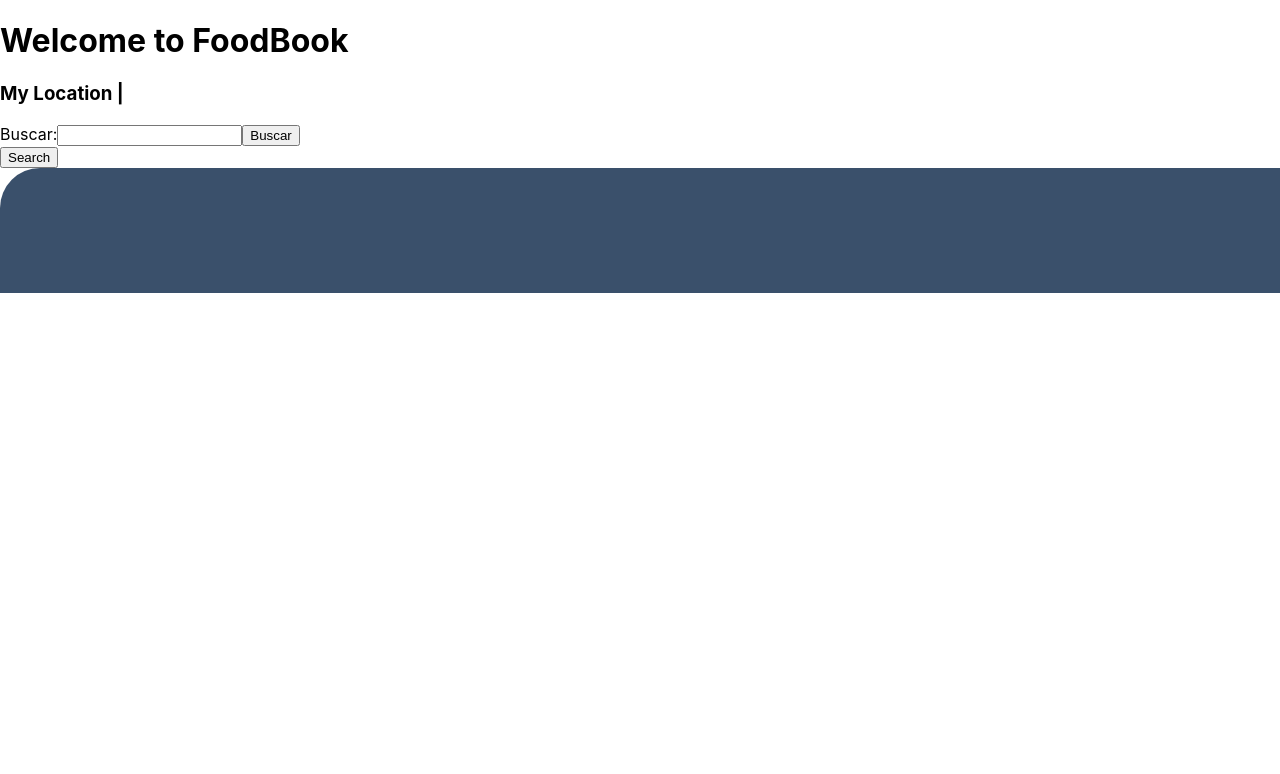
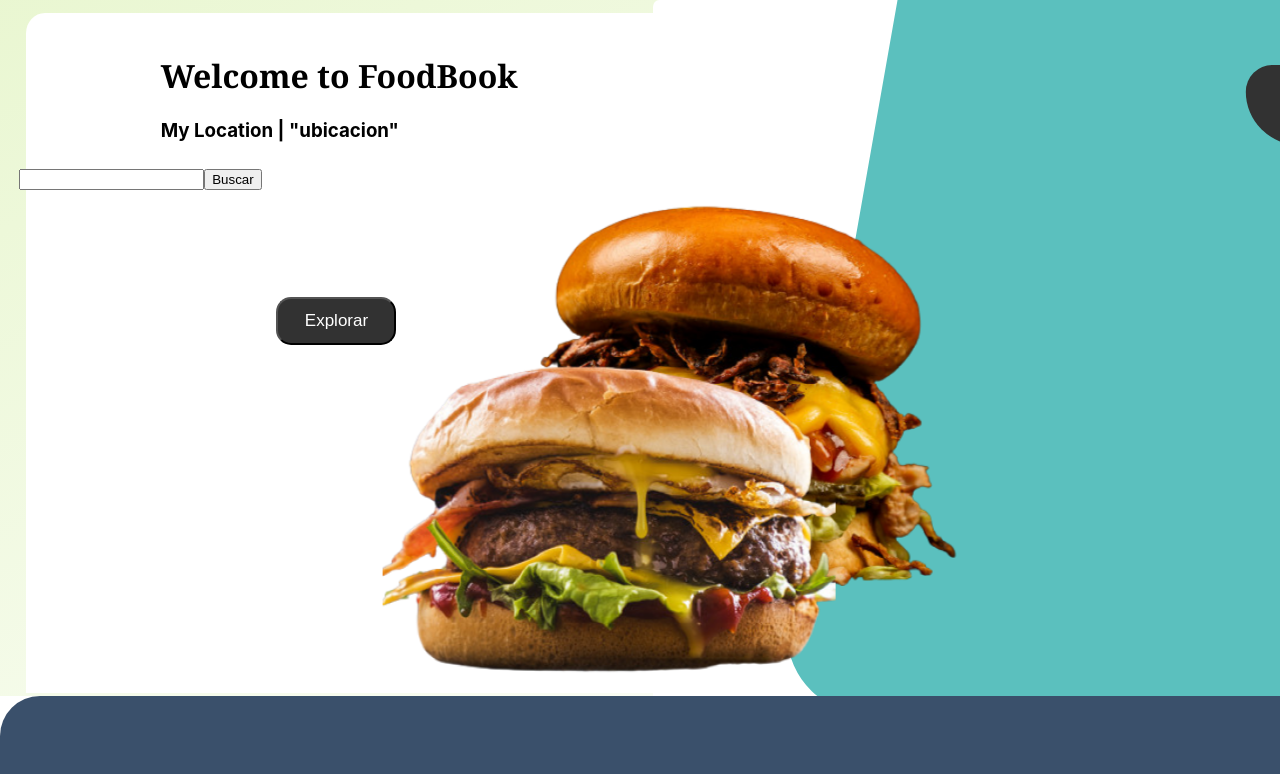
Before and after one commit to victorlavadoalva/PF-Food, a React (Create React App) app in the folder client/: page / in a window 1280 px wide. Shown: the top 774 px of the page. Built offline with nearby package versions, Linux system fonts and the light colour scheme.

Commit message:
Lading estilo

```diff
--- a/client/src/Components/Footer/index.module.css
+++ b/client/src/Components/Footer/index.module.css
@@ -1,6 +1,6 @@
 .footer{
     background-color: #3A506B;
-    height: 125px;
+    height: 127px;
     width: 100%;
     border-top-left-radius: 5vh;
 }
--- a/client/src/Components/SearchBar/index.jsx
+++ b/client/src/Components/SearchBar/index.jsx
@@ -30,10 +30,7 @@ function SearchBar() {
   }
   return (
     <form className="searchbar" onSubmit={handleSubmit}>
-      <label>
-        Buscar:
         <input type="text" value={searchResto} onChange={handleChange} />
-      </label>
       <button type="submit">Buscar</button>
       {searchError && <p>No se encontró ningún restaurante con ese nombre.</p>}
     </form>
--- a/client/src/Pages/Landing/index.jsx
+++ b/client/src/Pages/Landing/index.jsx
@@ -1,25 +1,39 @@
-import { Link } from 'react-router-dom';
-import SearchBar from '../../Components/SearchBar/index';
-import styles from "./index.styles.css";
+import { Link } from "react-router-dom";
+import SearchBar from "../../Components/SearchBar/index";
+import img from "../../Img/Food-landing.png";
+import styles from "./index.module.css";
+function Landing() {
+  return (
+    <div className={styles.container}>
+      <div className={styles.containerContent}>
+        <div className={styles.containerTitle}>
+          <h1>Welcome to FoodBook</h1>
+          <h3>My Location |  "ubicacion"</h3>
+        </div>
+        <div className={styles.searchBar}>
+          <SearchBar />
+        </div>
 
-
-
-function Landing() {
-
-    return(
-
-        <div className={styles.container}>
-                <div></div>
-            <h1>Welcome to FoodBook</h1>
-            <h3>My Location |</h3>
-            <SearchBar/>
-            <Link to={'/home'}>
-              <button className={styles.button}>Search</button>
-            </Link>
+        <div className={styles.divLink}>
+          <Link to={"/home"} style={{textDecoration: 'none'}}>
+          <button className={styles.button}>Explorar</button>
+        </Link>
+        </div>
+        <div className={styles.popularCards}>
 
         </div>
+      </div>
+      <div className={styles.containerImg}>
 
-    )
+            <div className={styles.elementDesing}>
+              <Link to={"/home"} style={{textDecoration: 'none'}}>
+                    <button className={styles.buttonAccount}>Cuenta</button>
+              </Link>
+              <img className={styles.imgFood} src={img}/>
+            </div>
+      </div>
+    </div>
+  );
 }
 
 export default Landing;
--- /dev/null
+++ b/client/src/Pages/Landing/index.module.css
@@ -0,0 +1,130 @@
+.container {
+  display: flex;
+overflow: hidden;
+  scrollbar-width: none;
+  width: 100%;
+  height: 87vh;
+  background: #ffeeee; /* fallback for old browsers */
+  background: -webkit-linear-gradient(
+    to bottom right,
+    #ddefbb,
+    #ffffff
+  ); /* Chrome 10-25, Safari 5.1-6 */
+  background: linear-gradient(
+    to bottom right,
+    #dbf1b399,
+    #ffffff
+  ); /* W3C, IE 10+/ Edge, Firefox 16+, Chrome 26+, Opera 12+, Safari 7+ */
+}
+
+.containerContent {
+  display: flex;
+  align-items: center;
+  flex-direction: column;
+  border-top-left-radius: 3%;
+  background-color: white;
+  width: 49%;
+  height: 97%;
+  padding: 0 0 5px 0;
+  margin: 1% 0 0px 2%;
+}
+
+.containerTitle {
+  /* border:3px solid black; */
+  order:1;
+
+  margin: 20px 0 0 0;
+  height:10rem;
+}
+.containerTitle h1 {
+  font-family:Georgia, 'Times New Roman', Times, serif;
+  font-size: 2,5rem;
+}
+
+.searchBar {
+  /* border:3px solid black; */
+  align-items: center;
+  height: 8rem;
+  width: 40rem;
+  order:2;
+
+}
+
+.divLink {
+  /* border:3px solid black; */
+  order:3;
+
+  margin:20px 0 0 0;
+  width: 20%;
+  height: 7%;
+}
+.popularCards {
+  /* border:3px solid black; */
+  order:4;
+  margin:5px 0 0 0;
+  width: 50rem;
+  height:25rem;
+}
+
+.containerImg {
+  display: flex;
+  background-color: white;
+  border-top-left-radius: 1%;
+
+  width: 49%;
+  height: 100%;
+}
+.elementDesing {
+  position: relative;
+  background-color: #5bc0be;
+  border-radius: 10vh;
+  bottom: 25vh;
+  right: -25vh;
+  width: 100vh;
+  height: 120vh;
+  transform: rotate(10deg);
+}
+
+.buttonAccount {
+  position: relative;
+  top:30vh;
+  left:45vh;
+  background-color: #323232;
+  border:none;
+  color:white;
+  height: 5rem;
+  width: 20vh;
+  font-size: 17px;
+  border-top-left-radius:30rem;
+  border-bottom-left-radius:60rem;
+  border-top-right-radius:60rem;
+  border-bottom-right-radius:30rem;
+  align-items: center;
+  justify-content: center;
+  transform: rotate(-10deg);
+}
+
+.imgFood {
+  position: absolute;
+  top:55vh;
+  transform: rotate(-10deg);
+  right: 440px;
+}
+
+.button {
+  display: flex;
+  background-color: #323232;
+  color:white;
+  height: 3rem;
+  width: 15vh;
+  border-radius: 15px;
+  align-items: center;
+  justify-content: center;
+  font-size: 17px;
+  font-family: Arial, Helvetica, sans-serif;
+
+}
+
+/* .button  ,.buttonAccount:hover{
+
+} */
--- a/client/src/Pages/Landing/index.styles.css
+++ /dev/null
@@ -1,10 +0,0 @@
-.container {
-    display: flex;
-    align-items: center;
-    flex-direction: column;
-    width: 50%;
-}
-
-.button {
-    display: flex;
-}
```
